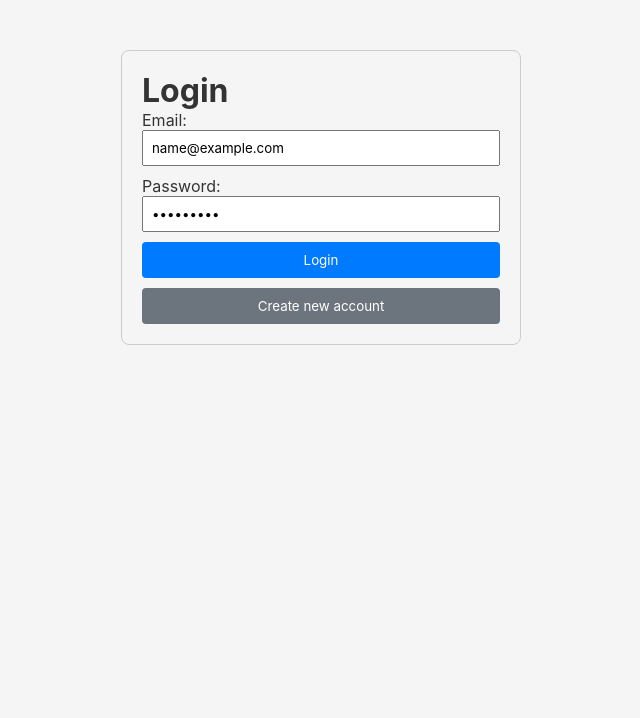
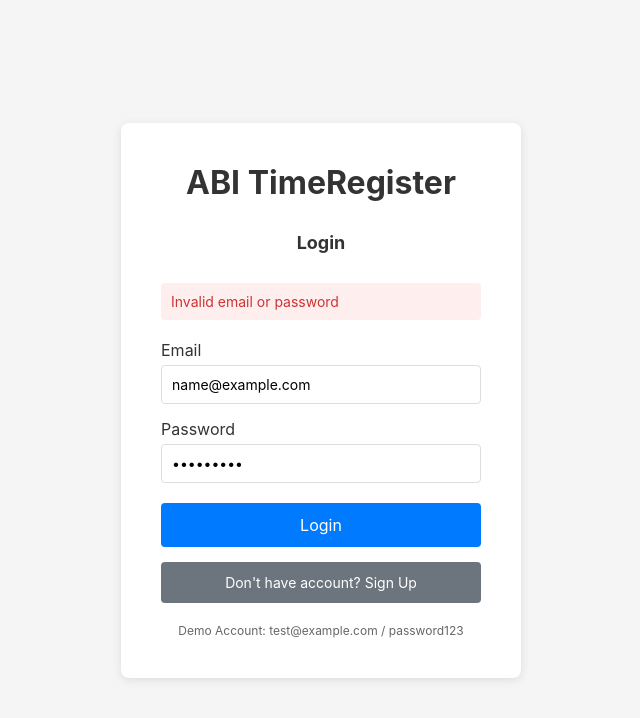
Before and after one commit to abdul069/abi-timeregister, a Next.js app: page / in a window 1280 px wide. Both pictures are taken after typing "name@example.com", "Sample123" into the empty fields and a click on the button "Login". Shown: the top 718 px of the page, without its empty margins (319-959 px from the left). Built offline with nearby package versions, Linux system fonts and the light colour scheme; no server answers.

Commit message:
Refactor signup/login logic and improve UI

```diff
--- a/pages/index.js
+++ b/pages/index.js
@@ -1,65 +1,199 @@
+'use client';
+
 import React, { useState } from 'react';
 import { useRouter } from 'next/router';
-import { auth } from '../lib/firebase';
-import { createUserWithEmailAndPassword, signInWithEmailAndPassword } from 'firebase/auth';
+import styles from '../styles/globals.css';
 
 const Home = () => {
   const [email, setEmail] = useState('');
   const [password, setPassword] = useState('');
-  const [isSignUp, setIsSignUp] = useState(false);
+  const [isSignup, setIsSignup] = useState(false);
   const [error, setError] = useState('');
+  const [loading, setLoading] = useState(false);
   const router = useRouter();
 
+  // Handle login/signup with localStorage
   const handleSubmit = async (e) => {
     e.preventDefault();
     setError('');
+    setLoading(true);
+
     try {
-      if (isSignUp) {
-        await createUserWithEmailAndPassword(auth, email, password);
+      if (!email || !password) {
+        setError('Please fill in all fields');
+        setLoading(false);
+        return;
+      }
+
+      if (isSignup) {
+        // Signup: create new user
+        const existingUsers = JSON.parse(localStorage.getItem('users') || '[]');
+        const userExists = existingUsers.find(u => u.email === email);
+
+        if (userExists) {
+          setError('User already exists');
+          setLoading(false);
+          return;
+        }
+
+        const newUser = {
+          email,
+          password, // In production, this should be hashed
+          createdAt: new Date().toISOString(),
+        };
+
+        existingUsers.push(newUser);
+        localStorage.setItem('users', JSON.stringify(existingUsers));
+        localStorage.setItem('currentUser', JSON.stringify({ email }));
+        setLoading(false);
+        router.push('/dashboard');
       } else {
-        await signInWithEmailAndPassword(auth, email, password);
+        // Login: verify credentials
+        const users = JSON.parse(localStorage.getItem('users') || '[]');
+        const user = users.find(u => u.email === email && u.password === password);
+
+        if (!user) {
+          setError('Invalid email or password');
+          setLoading(false);
+          return;
         }
+
+        localStorage.setItem('currentUser', JSON.stringify({ email }));
+        setLoading(false);
         router.push('/dashboard');
+      }
     } catch (err) {
-      setError(err.message);
+      setError(err.message || 'An error occurred');
+      setLoading(false);
     }
   };
 
   return (
-    <div style={{ maxWidth: '400px', margin: '50px auto', padding: '20px', border: '1px solid #ccc', borderRadius: '8px' }}>
-      <h1>{isSignUp ? 'Sign Up' : 'Login'}</h1>
+    <div style={{
+      display: 'flex',
+      justifyContent: 'center',
+      alignItems: 'center',
+      minHeight: '100vh',
+      backgroundColor: '#f5f5f5',
+    }}>
+      <div style={{
+        backgroundColor: 'white',
+        padding: '40px',
+        borderRadius: '8px',
+        boxShadow: '0 2px 10px rgba(0,0,0,0.1)',
+        width: '100%',
+        maxWidth: '400px',
+      }}>
+        <h1 style={{ textAlign: 'center', marginBottom: '30px' }}>
+          ABI TimeRegister
+        </h1>
+        <h2 style={{ textAlign: 'center', fontSize: '18px', marginBottom: '30px' }}>
+          {isSignup ? 'Create Account' : 'Login'}
+        </h2>
+
+        {error && (
+          <div style={{
+            backgroundColor: '#fee',
+            color: '#c33',
+            padding: '10px',
+            borderRadius: '4px',
+            marginBottom: '20px',
+            fontSize: '14px',
+          }}>
+            {error}
+          </div>
+        )}
+
         <form onSubmit={handleSubmit}>
-        <div>
-          <label>Email:</label>
+          <div style={{ marginBottom: '15px' }}>
+            <label htmlFor="email" style={{ display: 'block', marginBottom: '5px' }}>
+              Email
+            </label>
             <input
+              id="email"
               type="email"
               value={email}
               onChange={(e) => setEmail(e.target.value)}
-            required
-            style={{ width: '100%', padding: '8px', marginBottom: '10px' }}
+              placeholder="Enter your email"
+              style={{
+                width: '100%',
+                padding: '10px',
+                border: '1px solid #ddd',
+                borderRadius: '4px',
+                boxSizing: 'border-box',
+                fontSize: '14px',
+              }}
             />
           </div>
-        <div>
-          <label>Password:</label>
+
+          <div style={{ marginBottom: '20px' }}>
+            <label htmlFor="password" style={{ display: 'block', marginBottom: '5px' }}>
+              Password
+            </label>
             <input
+              id="password"
               type="password"
               value={password}
               onChange={(e) => setPassword(e.target.value)}
-            required
-            style={{ width: '100%', padding: '8px', marginBottom: '10px' }}
+              placeholder="Enter your password"
+              style={{
+                width: '100%',
+                padding: '10px',
+                border: '1px solid #ddd',
+                borderRadius: '4px',
+                boxSizing: 'border-box',
+                fontSize: '14px',
+              }}
             />
           </div>
-        <button type="submit" style={{ width: '100%', padding: '10px', backgroundColor: '#007bff', color: 'white', border: 'none', borderRadius: '4px', cursor: 'pointer' }}>
-          {isSignUp ? 'Sign Up' : 'Login'}
+
+          <button
+            type="submit"
+            disabled={loading}
+            style={{
+              width: '100%',
+              padding: '12px',
+              backgroundColor: loading ? '#ccc' : '#007bff',
+              color: 'white',
+              border: 'none',
+              borderRadius: '4px',
+              fontSize: '16px',
+              cursor: loading ? 'not-allowed' : 'pointer',
+              marginBottom: '15px',
+            }}
+          >
+            {loading ? 'Loading...' : (isSignup ? 'Sign Up' : 'Login')}
           </button>
         </form>
+
         <button
-        onClick={() => setIsSignUp(!isSignUp)}
-        style={{ width: '100%', padding: '10px', marginTop: '10px', backgroundColor: '#6c757d', color: 'white', border: 'none', borderRadius: '4px', cursor: 'pointer' }}
+          onClick={() => {
+            setIsSignup(!isSignup);
+            setError('');
+          }}
+          style={{
+            width: '100%',
+            padding: '12px',
+            backgroundColor: '#6c757d',
+            color: 'white',
+            border: 'none',
+            borderRadius: '4px',
+            fontSize: '14px',
+            cursor: 'pointer',
+          }}
         >
-        {isSignUp ? 'Already have an account? Login' : 'Create new account'}
+          {isSignup ? 'Already have account? Login' : "Don't have account? Sign Up"}
         </button>
-      {error && <p style={{ color: 'red', marginTop: '10px' }}>{error}</p>}
+
+        <p style={{
+          textAlign: 'center',
+          marginTop: '20px',
+          fontSize: '12px',
+          color: '#666',
+        }}>
+          Demo Account: test@example.com / password123
+        </p>
+      </div>
     </div>
   );
 };
```
Lines whose indentation alone changed are shown as unchanged.
